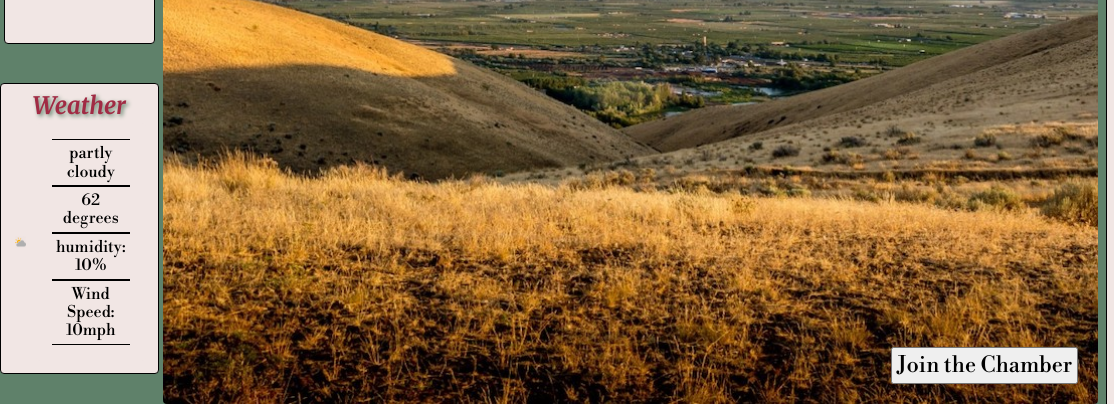
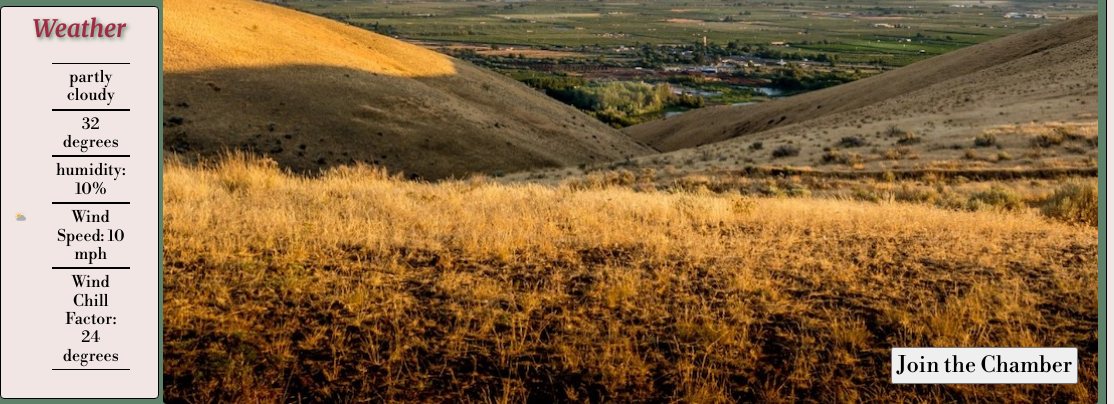
Before and after one commit to jvocana/wdd230, a plain HTML site: page chamber/index.html in a window 1280 px wide. Shown: the part 396-800 px from the top of the page, 0-1114 px from the left. Drawn offline with nearby package versions, Linux system fonts and the light colour scheme.

Commit message:
working on windchill.js

```diff
--- a/chamber/index.html
+++ b/chamber/index.html
@@ -22,7 +22,9 @@
         <link rel="stylesheet" href="css/medium.css">
         <link rel="stylesheet" href="css/large.css">
 
+        <!-- javascript -->
         <script src="scripts/base.js" defer></script>
+        <script src="scripts/windchill.js" defer></script>
 </head>
 <body>
     <header>
@@ -60,9 +62,10 @@
                 <img src="images/partlyCloudy.png" alt="The sun partially covered by a cloud">
                 <section>
                     <p>partly cloudy</p>
-                    <p>62 degrees</p>
+                    <p><span id="temperature">32</span> degrees</p>
                     <p>humidity: 10%</p>
-                    <p>Wind Speed: 10mph</p>
+                    <p>Wind Speed: <span id="windSpeed">10</span> mph</p>
+                    <p>Wind Chill Factor: <span id="windChill"></span> degrees</p>
                 </section>
 
             </div>
--- /dev/null
+++ b/chamber/scripts/windchill.js
@@ -0,0 +1,19 @@
+
+
+const wind = 10 // document.querySelector('#windSpeed');
+const temperature = 32 // parseInt(document.querySelector('#temperature').value);
+const windChill = document.querySelector('#windChill');
+function windChillFactor() {
+    // f = 35.74 + 0.6215t - 35.75s^0.16 + 0.4275ts^0.16
+    if ((temperature <= 50) && (wind > 3)) {
+        windChill.textContent = Math.round(35.74 + (.6215 * temperature) - (35.75 * (wind ** .16)) + (.4275 * (temperature * (wind ** .16))));
+    }
+    else {
+        windChill.textContent = 'N/A';
+    };
+
+
+};
+
+windChillFactor();
+console.log(wind);
```
Also changed, not shown: 1 other file.
